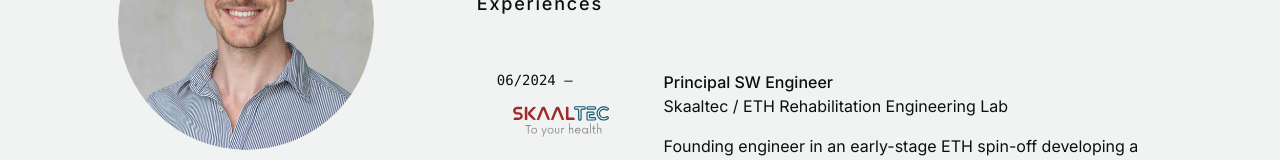
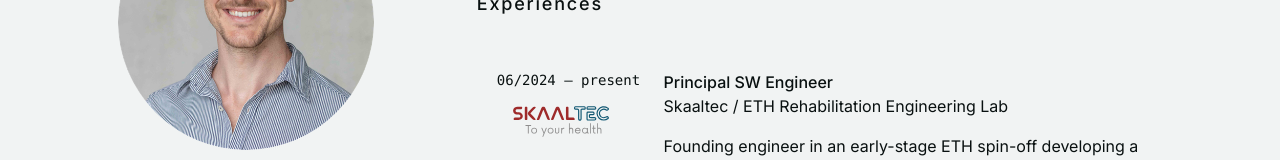
Before and after one commit to qosmonaut/qosmo, a Next.js app: page / in a window 1280 px wide. Shown: the part 314-474 px from the top of the page. Built offline with nearby package versions, Linux system fonts and the light colour scheme.

Commit message:
feat: Handle missing endDate - Implemented a check for missing endDate in education, experience, and   volunteering items.

```diff
--- a/components/education/education-item.jsx
+++ b/components/education/education-item.jsx
@@ -10,7 +10,7 @@ function EducationItem(props) {
             className={`group bg-background hover:bg-primary-100 mb-4 flex flex-row p-5 transition-all duration-300 hover:shadow-lg hover:-translate-y-1 ${isVisible ? 'animate-fade-in' : 'animate-fade-out'}`}
         >
             <div className='basis-1/4'>
-                <div className='mr-2 w-full text-sm font-mono'>{props.startDate} – {props.endDate}</div>
+                <div className='mr-2 w-full text-sm font-mono'>{props.startDate} – {checkEndDate(props)}</div>
                 {props.logo && (
                     <img src={props.logo} alt={props.university} className='m-4 w-24 object-contain transition-all duration-300 group-hover:scale-110 group-hover:brightness-110' />
                 )}
@@ -34,4 +34,12 @@ function EducationItem(props) {
     )
 }
 
+function checkEndDate(props) {
+    if (!props.endDate) {
+        return 'present';
+    } else {
+        return (props.endDate);
+    }
+}
+
 export default EducationItem
--- a/components/experiences/experience-item.jsx
+++ b/components/experiences/experience-item.jsx
@@ -10,7 +10,7 @@ function ExperienceItem(props) {
             className={`group bg-background hover:bg-primary-100 mb-4 flex flex-row p-5 transition-all duration-300 hover:shadow-lg hover:-translate-y-1 ${isVisible ? 'animate-fade-in' : 'animate-fade-out'}`}
         >
             <div className='basis-1/4'>
-                <div className='mr-2 w-full text-sm font-mono'>{props.startDate} – {props.endDate}</div>
+                <div className='mr-2 w-full text-sm font-mono'>{props.startDate} – {checkEndDate(props)}</div>
                 {props.logo && (
                     <img src={props.logo} alt={props.company} className='m-4 w-24 object-contain transition-all duration-300 group-hover:scale-110 group-hover:brightness-110' />
                 )}
@@ -39,4 +39,12 @@ function ExperienceItem(props) {
     )
 }
 
+function checkEndDate(props) {
+    if (!props.endDate) {
+        return 'present';
+    } else {
+        return (props.endDate);
+    }
+}
+
 export default ExperienceItem
--- a/components/volunteering/volunteering-item.jsx
+++ b/components/volunteering/volunteering-item.jsx
@@ -10,7 +10,7 @@ function VolunteeringItem(props) {
             className={`group bg-background hover:bg-primary-100 mb-4 flex flex-row p-5 transition-all duration-300 hover:shadow-lg hover:-translate-y-1 ${isVisible ? 'animate-fade-in' : 'animate-fade-out'}`}
         >
             <div className='basis-1/4'>
-                <div className='mr-2 w-full text-sm font-mono'>{props.startDate} – {props.endDate}</div>
+                <div className='mr-2 w-full text-sm font-mono'>{props.startDate} – {checkEndDate(props)}</div>
                 {props.logo && (
                     <img src={props.logo} alt={props.organisation} className='m-4 w-24 object-contain transition-all duration-300 group-hover:scale-110 group-hover:brightness-110' />
                 )}
@@ -31,4 +31,12 @@ function VolunteeringItem(props) {
     )
 }
 
+function checkEndDate(props) {
+    if (!props.endDate) {
+        return 'present';
+    } else {
+        return (props.endDate);
+    }
+}
+
 export default VolunteeringItem
```
